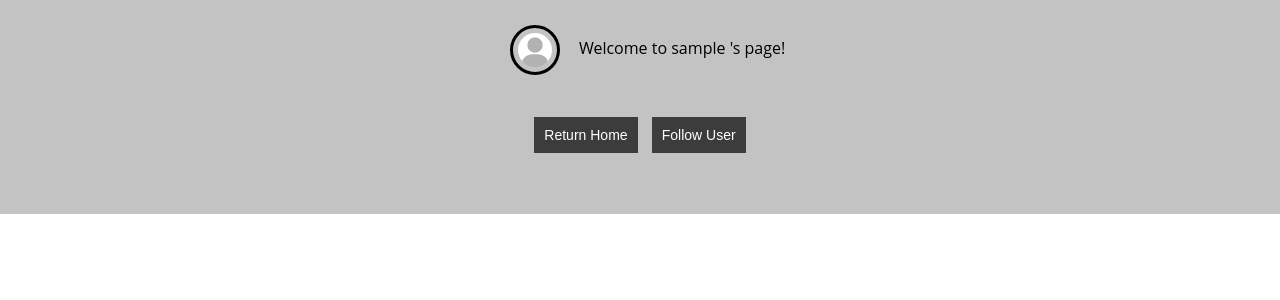
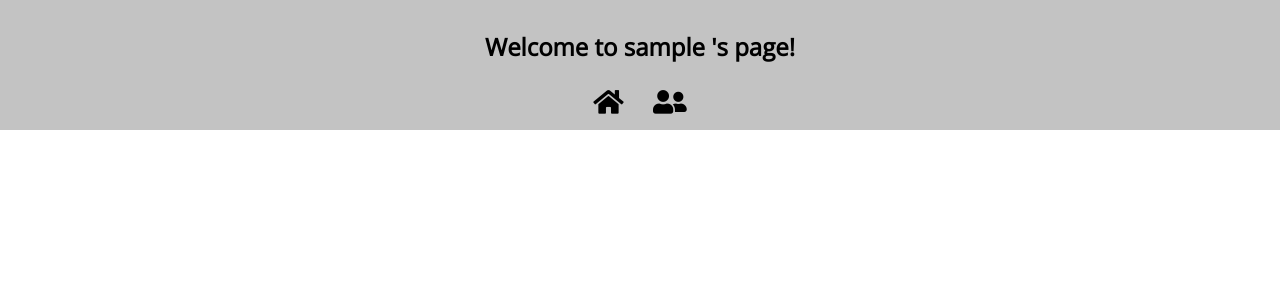
Before and after one commit to hguha/Dogstagram, a Flask app: a page that uses app/templates/search.html in a window 1280 px wide. Shown: the top 300 px of the page. Run offline with Flask 2, Linux system fonts and the light colour scheme; the visitor is signed in with stand-in values (Sample User, id 1); data that the repository does not hold is empty; some libraries are stand-ins or nearby versions.

Commit message:
Improved search page

```diff
--- a/app/static/main.js
+++ b/app/static/main.js
@@ -103,6 +103,7 @@ function returnHome()
 
 function myImages()
 {
+    curUser = getElementById("username");
     //should show your images
     window.location.href = '/search/' + curUser
 }
--- a/app/templates/search.html
+++ b/app/templates/search.html
@@ -2,8 +2,10 @@
 <html>
 <head>
   <title>Dogstagram</title>
-  <!--<link rel='shortcut icon' href='../index.ico' type='image/x-icon'/>-->
+  <link href="https://fonts.googleapis.com/css?family=Open+Sans" rel="stylesheet">
+  <link rel="stylesheet" href="https://use.fontawesome.com/releases/v5.8.1/css/all.css" integrity="sha384-50oBUHEmvpQ+1lW4y57PTFmhCaXp0ML5d60M1M7uH2+nqUivzIebhndOJK28anvf" crossorigin="anonymous">
   <link rel="stylesheet" type="text/css" href="../static/style.css"/>
+
 
   <!-- Add the Firebase and Cloud Firestore libraries to app -->
   <script src="https://www.gstatic.com/firebasejs/5.9.2/firebase-app.js"></script>
@@ -14,18 +16,10 @@
 </head>
 <body>
   <div class="topBar">
-      <img id="profilePic" src="../static/default.jpg" onclick="logOut()"></img>
-        Welcome to <span id="username"> {{ user }} </span>'s page!<br>
+        <h2>Welcome to <span id="username"> {{ user }} </span>'s page!</h2>
 
-      <br><button type="button" onclick="returnHome()">Return Home</button>
-      <button type="button" id="follower" onclick="folowUser()">Follow User</button>
-
-      <div id="upload" style="visibility: hidden;">
-          <form action="/upload" method="post" enctype="multipart/form-data">
-            <input type="file" name="image" id="image">
-            <input type="submit" value="Upload!">
-          </form>
-      </div>
+        <span class="ico"><i class="fa fa-home" onclick="returnHome()"></i></span>
+        <span class="ico"><i class="fa fa-user-friends" onclick="followUser()"></i></span>
   </div>
   <br>
   <div id="message">&nbsp</div>
```
